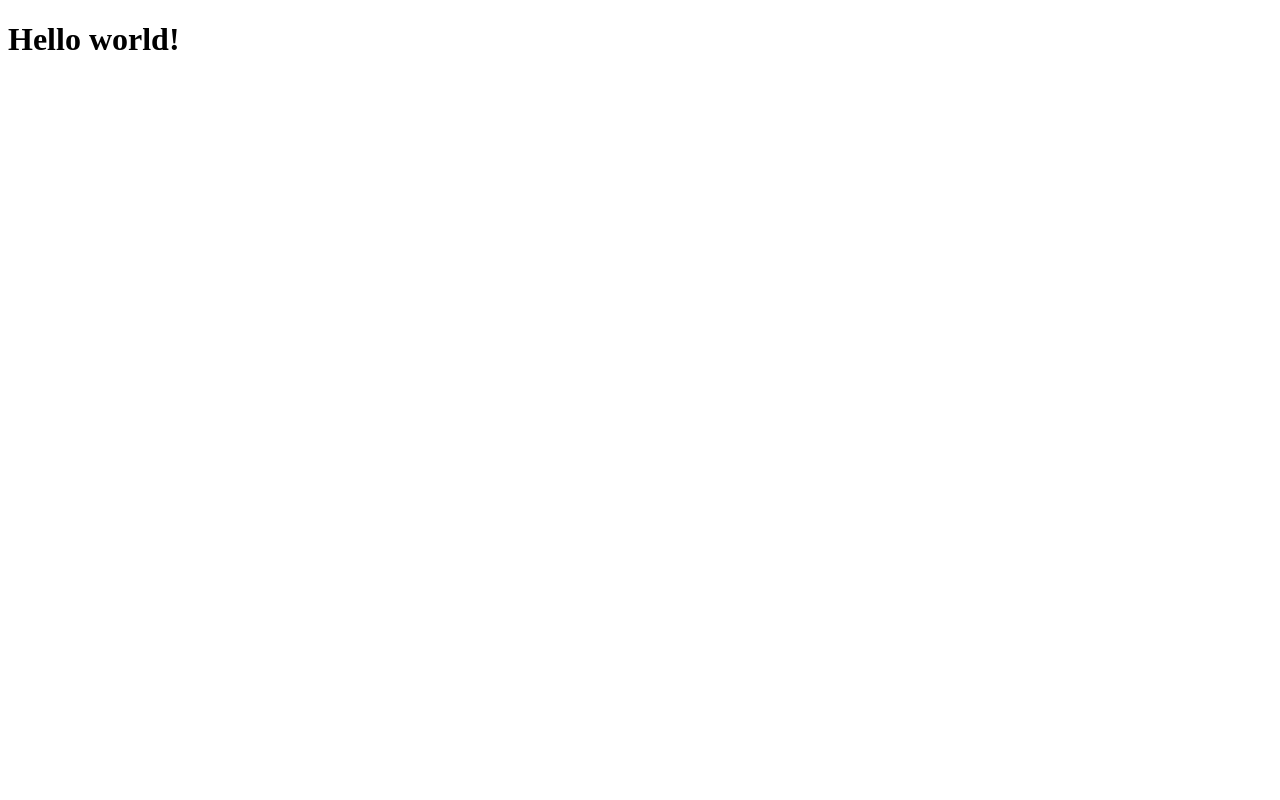
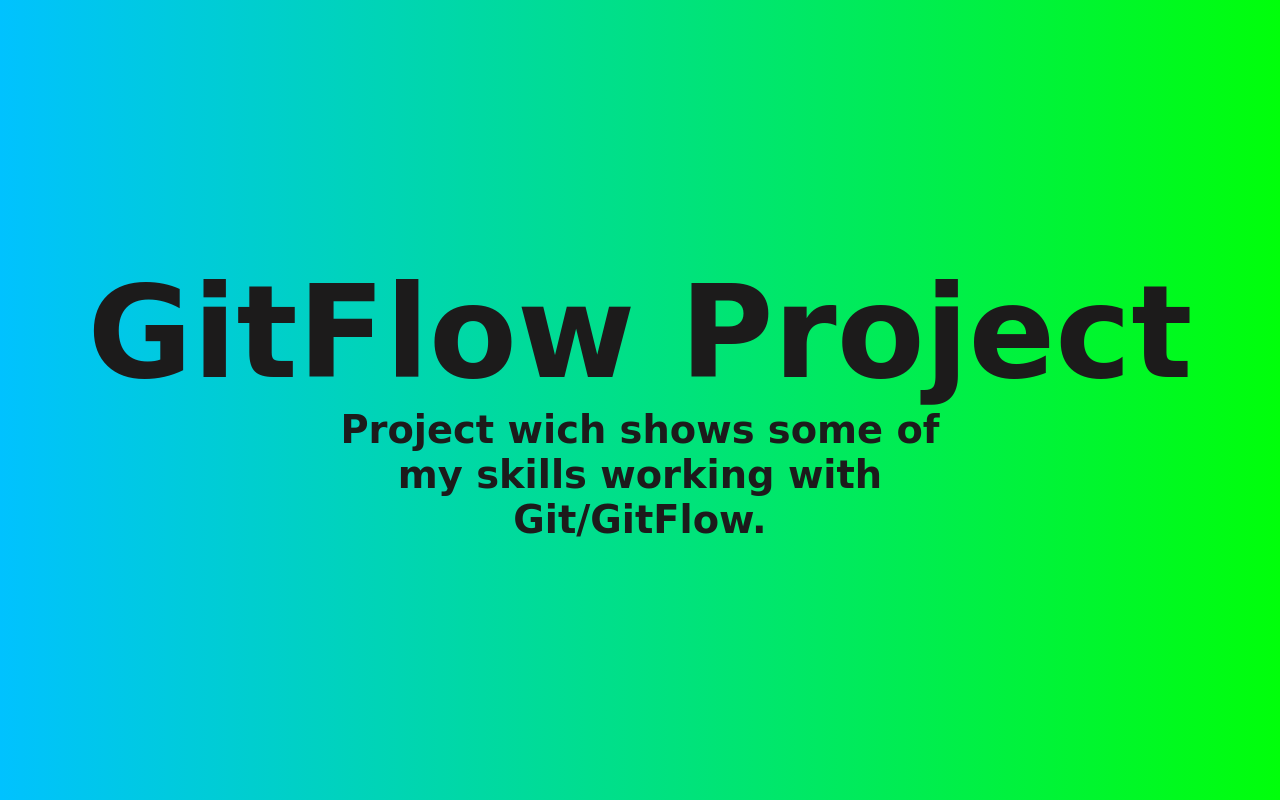
Before and after one commit to Kepitss/GitFlow-project, a plain HTML site: page index.html in a window 1280 px wide. Drawn offline with Linux system fonts and the light colour scheme; a web font is replaced by a local one.

Commit message:
feat: create hero component
- Hero component now is fully done

```diff
--- a/index.html
+++ b/index.html
@@ -10,7 +10,10 @@
 		<title>GitFlow</title>
 	</head>
 	<body>
-		<h1>Hello world!</h1>
+		<div class="hero-container">
+			<h1>GitFlow Project</h1>
+			<h3>Project wich shows some of my skills working with Git/GitFlow.</h3>
+		</div>
 
 		<script src="./js/main.js"></script>
 	</body>
--- a/styles/main.css
+++ b/styles/main.css
@@ -0,0 +1,37 @@
+/* Fonts */
+@import url("https://fonts.googleapis.com/css2?family=Nova+Flat&display=swap");
+
+* {
+	margin: 0;
+	padding: 0;
+	box-sizing: border-box;
+}
+
+/* Hero component */
+.hero-container {
+	background: linear-gradient(to right, rgb(0, 194, 255), rgb(0, 255, 10));
+	width: 100%;
+	height: 100vh;
+	display: flex;
+	flex-direction: column;
+	align-items: center;
+	justify-content: center;
+	position: relative;
+}
+
+.hero-container h1,
+.hero-container h3,
+.hero-date {
+	font-family: "Nova Flat", cursive;
+	color: rgb(28, 27, 27);
+}
+
+.hero-container h1 {
+	font-size: 10vw;
+}
+
+.hero-container h3 {
+	font-size: 3vw;
+	width: 50%;
+	text-align: center;
+}
```
